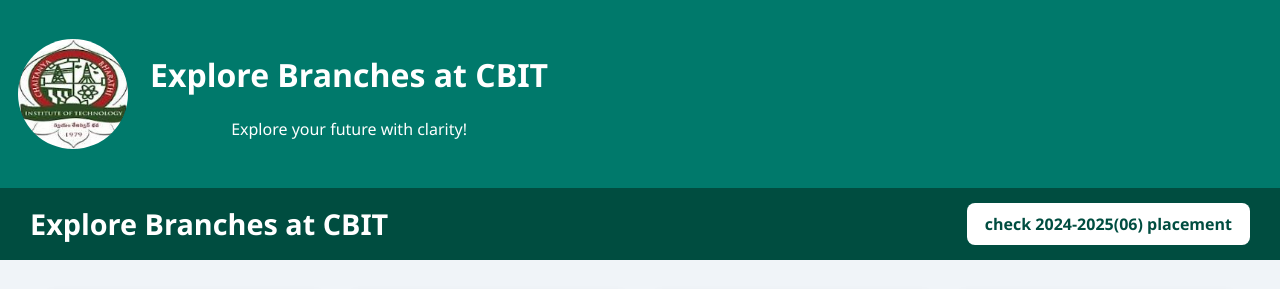
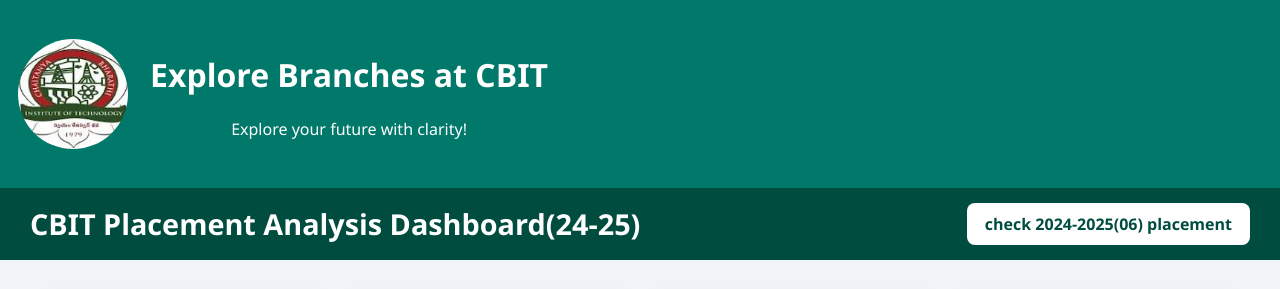
Before and after one commit to Jyothi-ch-tech/career_guidance, a plain HTML site: page index.html in a window 1280 px wide. Shown: the top 289 px of the page. Drawn offline with Linux system fonts and the light colour scheme.

Commit message:
Update index.html

```diff
--- a/index.html
+++ b/index.html
@@ -17,7 +17,7 @@
   </div>
 </header>
 <div class="top-bar">
-  <div class="site-title">Explore Branches at CBIT</div>
+  <div class="site-title">CBIT Placement Analysis Dashboard(24-25)</div>
   <a href="placement.html" class="placement-button">check 2024-2025(06) placement</a>
 </div>
 
```
